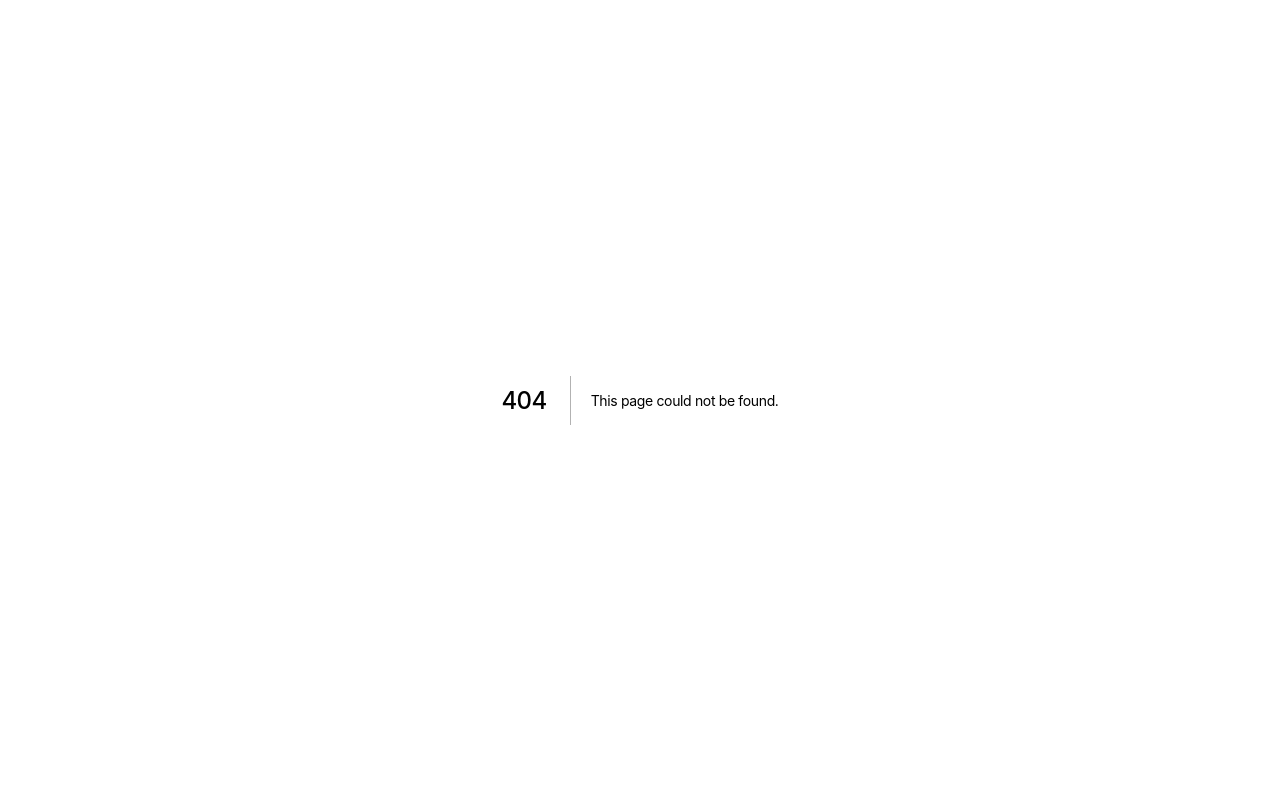
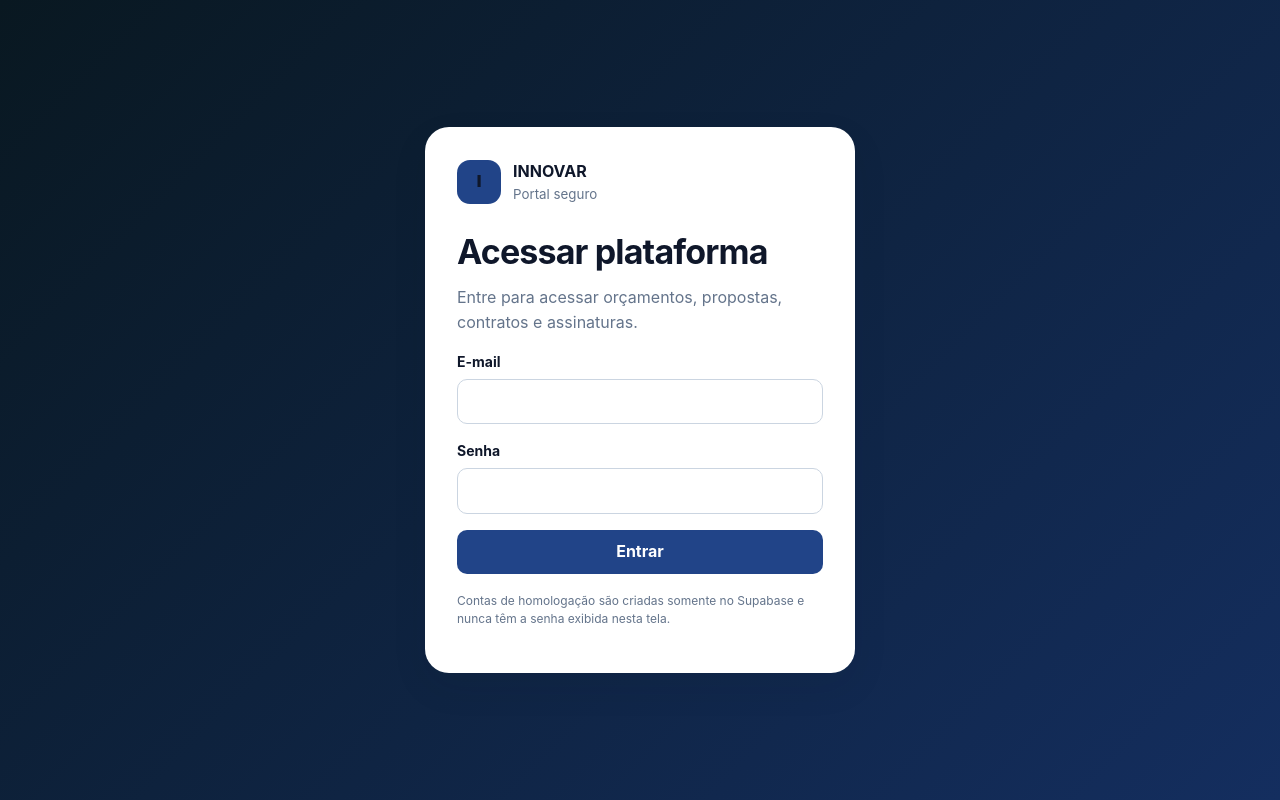
Before and after one commit to thiagofernandes1987-create/Innov, a Next.js app: page /login in a window 1280 px wide. Before the commit this address had no page. Built offline with nearby package versions, Linux system fonts and the light colour scheme.

Commit message:
feat: adiciona login real com Supabase Auth

```diff
--- /dev/null
+++ b/app/login/page.tsx
@@ -0,0 +1,46 @@
+import type { Metadata } from "next";
+import { signIn } from "@/app/actions/auth";
+
+export const metadata: Metadata = { title: "Entrar" };
+
+type LoginPageProps = {
+  searchParams: Promise<{ error?: string; redirect?: string }>;
+};
+
+export default async function LoginPage({ searchParams }: LoginPageProps) {
+  const params = await searchParams;
+
+  return (
+    <main className="auth-page">
+      <section className="auth-card" aria-labelledby="login-title">
+        <div className="brand" style={{ color: "var(--text)" }}>
+          <div className="brand-mark" aria-hidden="true">I</div>
+          <div>
+            <strong>INNOVAR</strong>
+            <small style={{ color: "var(--muted)" }}>Portal seguro</small>
+          </div>
+        </div>
+        <h1 id="login-title" style={{ fontSize: 34 }}>Acessar plataforma</h1>
+        <p className="muted">Entre para acessar orçamentos, propostas, contratos e assinaturas.</p>
+        {params.error ? (
+          <div className="validation blocking" role="alert">{params.error}</div>
+        ) : null}
+        <form action={signIn}>
+          <input type="hidden" name="redirectTo" value={params.redirect ?? "/app/orcamentos"} />
+          <label>
+            E-mail
+            <input name="email" type="email" autoComplete="email" required />
+          </label>
+          <label>
+            Senha
+            <input name="password" type="password" autoComplete="current-password" required />
+          </label>
+          <button className="button button-primary" type="submit">Entrar</button>
+        </form>
+        <p className="muted" style={{ fontSize: 12, marginTop: 18 }}>
+          Contas de homologação são criadas somente no Supabase e nunca têm a senha exibida nesta tela.
+        </p>
+      </section>
+    </main>
+  );
+}
```
